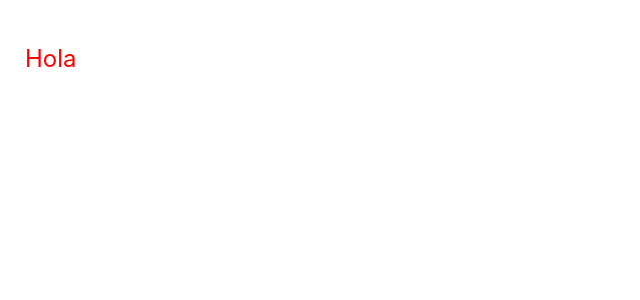
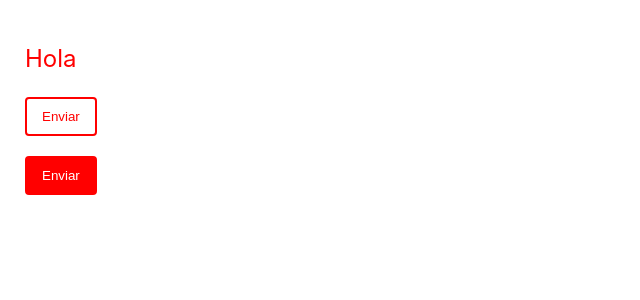
Before and after one commit to Rubenmt93/React-Styled-Components, a React (Create React App) app: page / in a window 1280 px wide. Shown: the top 300 px of the page, without its empty margins (0-640 px from the left). Built offline with nearby package versions, Linux system fonts and the light colour scheme.

Commit message:
css concionado a las props del componente

```diff
--- a/src/App.js
+++ b/src/App.js
@@ -8,10 +8,22 @@ const Content= styled.div`
   padding: 20px 25px;
 
 `
+
+const Button = styled.button`
+  background-color: ${props=> props.primary? 'red' : 'white'};
+  color: ${props=> props.primary? 'white': 'red'};
+  padding 10px 15px;
+  border: solid 2px red;
+  border-radius: 4px;
+`
 function App() {
   return (
     <Content>
       <P>Hola</P>
+      <Button> Enviar</Button>
+      <br/>
+      <br/>
+      <Button primary> Enviar</Button>
     </Content>
   );
 }
```
